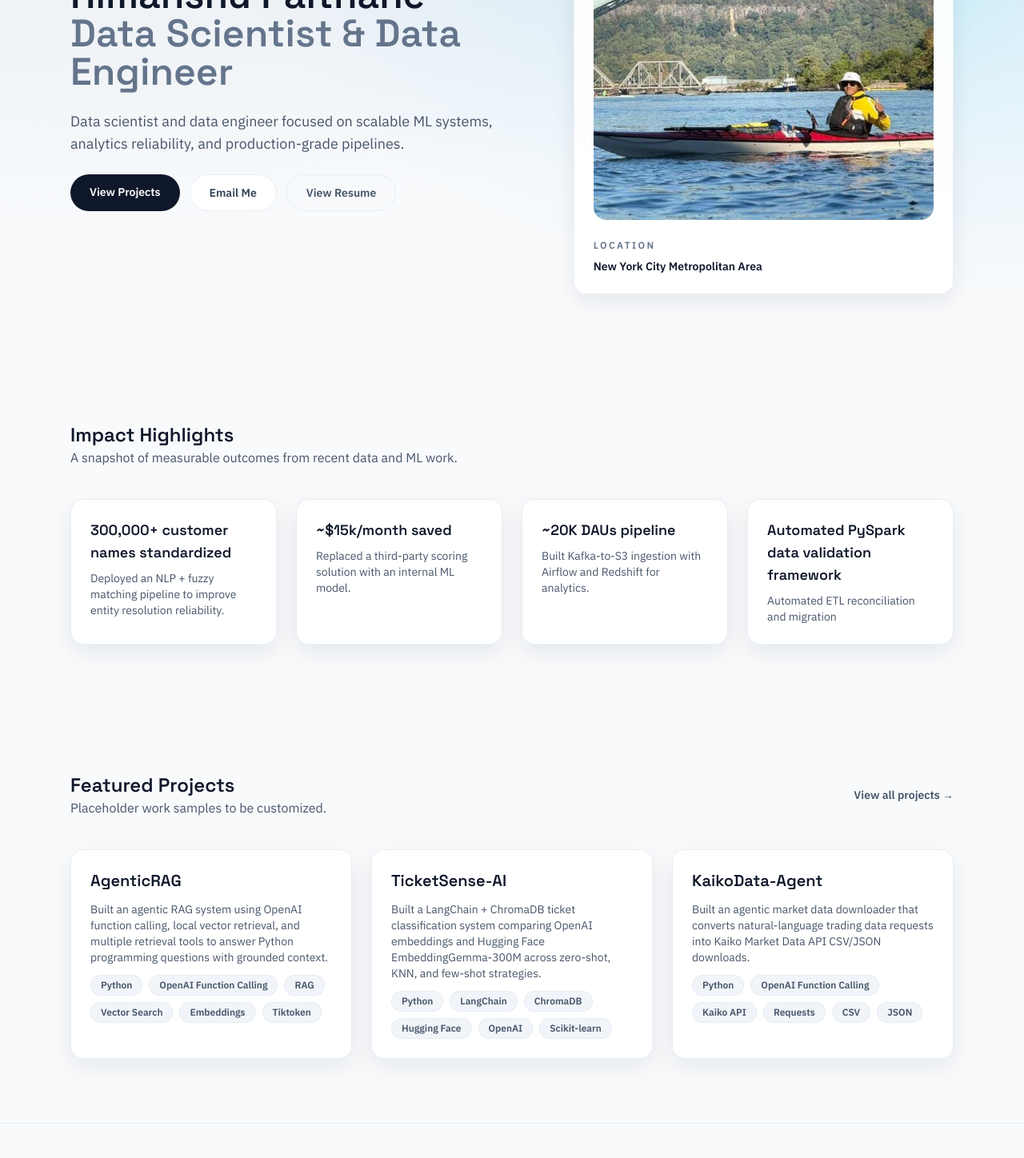
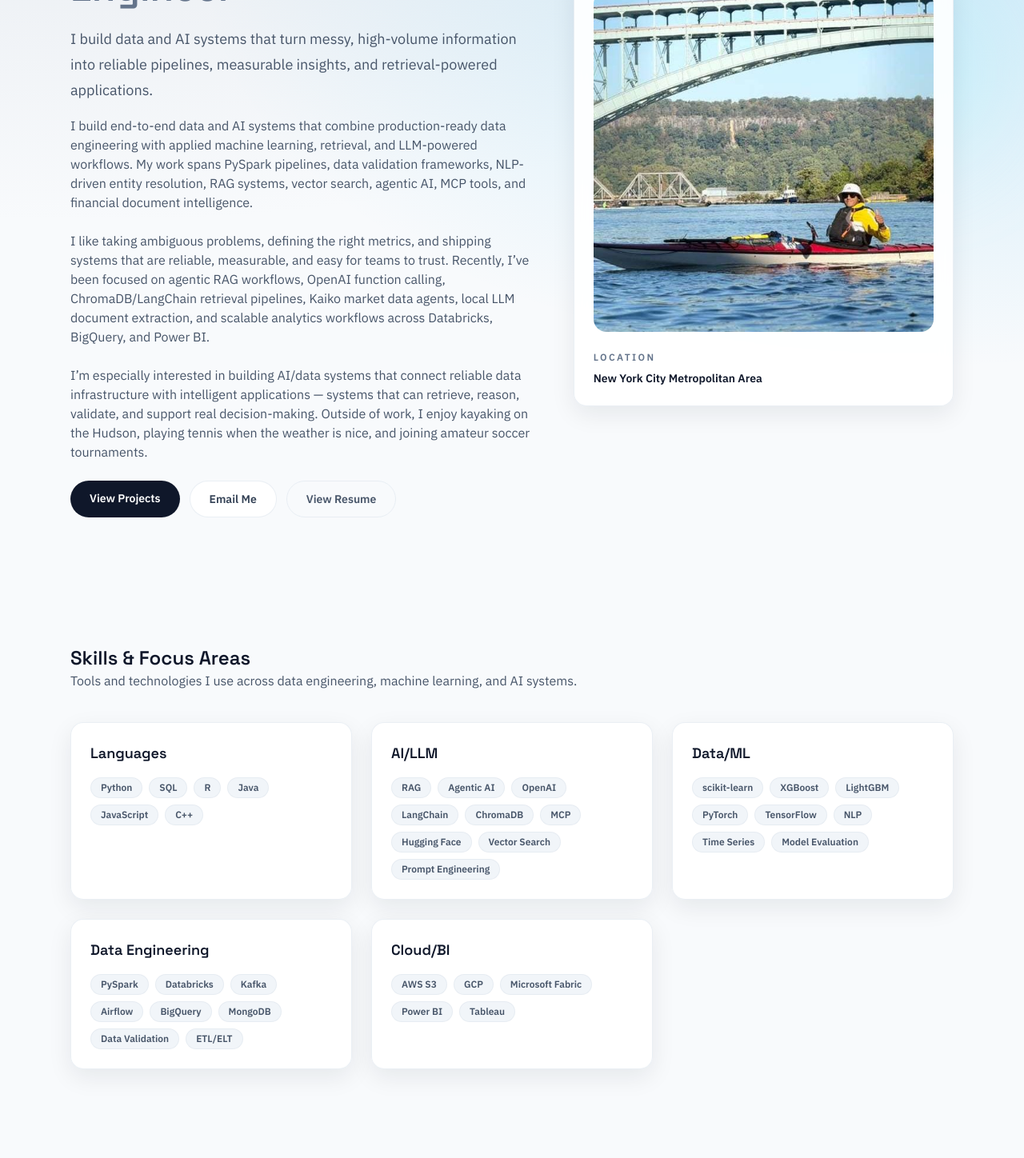
Before and after one commit to 78himanshu/portfolio-site, a Next.js app: page / in a window 1280 px wide. Shown: the part 320-1768 px from the top of the page at 80% size. Built offline with nearby package versions, Linux system fonts and the light colour scheme.

Commit message:
Moved about content to homepage

```diff
--- a/src/app/home-client.tsx
+++ b/src/app/home-client.tsx
@@ -50,7 +50,14 @@ export default function HomeClient() {
                 {profile.title}
               </span>
             </h1>
-            <p className="text-lg text-muted">{profile.summary}</p>
+            <div className="max-w-2xl space-y-4">
+              <p className="text-lg leading-8 text-muted">
+                {profile.summary}
+              </p>
+              <p className="whitespace-pre-line text-sm leading-7 text-muted sm:text-base">
+                {profile.aboutLong}
+              </p>
+            </div>
             <div className="flex flex-wrap gap-3">
               <Link
                 href="/projects"
@@ -93,6 +100,58 @@ export default function HomeClient() {
             </div>
           </div>
         </div>
+      </section>
+
+      <section className="section-padding pt-0">
+
+        <div className="container-base space-y-10">
+
+          <div>
+
+            <h2 className="font-display text-2xl font-semibold">
+
+              Skills & Focus Areas
+
+            </h2>
+
+            <p className="text-muted">
+
+              Tools and technologies I use across data engineering, machine learning, and AI systems.
+
+            </p>
+
+          </div>
+
+          <div className="grid gap-6 md:grid-cols-2 xl:grid-cols-3">
+
+            {Object.entries(profile.skills).map(([category, skills]) => (
+
+              <div key={category} className="card-surface p-6">
+
+                <h3 className="font-display text-lg font-semibold">
+
+                  {category}
+
+                </h3>
+
+                <div className="mt-4 flex flex-wrap gap-2">
+
+                  {skills.map((skill) => (
+
+                    <Badge key={skill}>{skill}</Badge>
+
+                  ))}
+
+                </div>
+
+              </div>
+
+            ))}
+
+          </div>
+
+        </div>
+
       </section>
 
       <section className="section-padding">
--- a/src/data/profile.ts
+++ b/src/data/profile.ts
@@ -12,11 +12,10 @@ export const profile = {
   email: "hpaithan@stevens.edu",
   location: "New York City Metropolitan Area",
   summary:
-    "Data scientist and data engineer focused on scalable ML systems, analytics reliability, and production-grade pipelines.",
+  "I build data and AI systems that turn messy, high-volume information into reliable pipelines, measurable insights, and retrieval-powered applications.",
 
   aboutLong:
-    "I build end-to-end data products that combine strong analytics with production-ready engineering. My work spans ML/NLP, information retrieval (RAG), and scalable data pipelines—usually focused on turning messy, high-volume data into systems that are reliable, measurable, and easy for teams to trust. \n\nI like taking ambiguous problems, defining the right metrics, and shipping solutions that hold up in real use: robust validation, clear logging, and pragmatic automation. Recently I’ve been working on document parsing and vector search workflows, real-time computer vision projects, and full-stack applications that bring data-driven features to users.  \n\nI’m especially interested in retrieval systems, entity resolution, and MLOps practices that improve models continuously as data changes. Outside of work, I like spending some time on the weekends on the Hudson kayaking, playing tennis is the weather is nice and playing amateur soccer tournaments.",
-
+  "I build end-to-end data and AI systems that combine production-ready data engineering with applied machine learning, retrieval, and LLM-powered workflows. My work spans PySpark pipelines, data validation frameworks, NLP-driven entity resolution, RAG systems, vector search, agentic AI, MCP tools, and financial document intelligence.\n\nI like taking ambiguous problems, defining the right metrics, and shipping systems that are reliable, measurable, and easy for teams to trust. Recently, I’ve been focused on agentic RAG workflows, OpenAI function calling, ChromaDB/LangChain retrieval pipelines, Kaiko market data agents, local LLM document extraction, and scalable analytics workflows across Databricks, BigQuery, and Power BI.\n\nI’m especially interested in building AI/data systems that connect reliable data infrastructure with intelligent applications — systems that can retrieve, reason, validate, and support real decision-making. Outside of work, I enjoy kayaking on the Hudson, playing tennis when the weather is nice, and joining amateur soccer tournaments.",
   photo: "/profile-placeholder.png",
   resumeUrl: "/resume.pdf",
   socials: {
@@ -42,10 +41,39 @@ export const profile = {
     }
   ],
   skills: {
-    Languages: ["Python", "SQL", "Java", "JavaScript"],
-    "Data/ML": ["PySpark", "Pandas", "scikit-learn", "PyTorch", "TensorFlow", "MLflow"],
-    "Data Engineering": ["Airflow", "Kafka", "BigQuery", "Redshift", "MongoDB"],
-    "Cloud/BI": ["GCP", "Azure", "Power BI", "Databricks"]
+    Languages: ["Python", "SQL", "R", "Java", "JavaScript", "C++"],
+    "AI/LLM": [
+      "RAG",
+      "Agentic AI",
+      "OpenAI",
+      "LangChain",
+      "ChromaDB",
+      "MCP",
+      "Hugging Face",
+      "Vector Search",
+      "Prompt Engineering"
+    ],
+    "Data/ML": [
+      "scikit-learn",
+      "XGBoost",
+      "LightGBM",
+      "PyTorch",
+      "TensorFlow",
+      "NLP",
+      "Time Series",
+      "Model Evaluation"
+    ],
+    "Data Engineering": [
+      "PySpark",
+      "Databricks",
+      "Kafka",
+      "Airflow",
+      "BigQuery",
+      "MongoDB",
+      "Data Validation",
+      "ETL/ELT"
+    ],
+    "Cloud/BI": ["AWS S3", "GCP", "Microsoft Fabric", "Power BI", "Tableau"]
   },
   experience: [
     {
@@ -319,7 +347,6 @@ export const profile = {
 
 export const navLinks = [
   { label: "Home", href: "/" },
-  { label: "About", href: "/about" },
   { label: "Experience", href: "/experience" },
   { label: "Projects", href: "/projects" },
   { label: "Education", href: "/education" },
```
